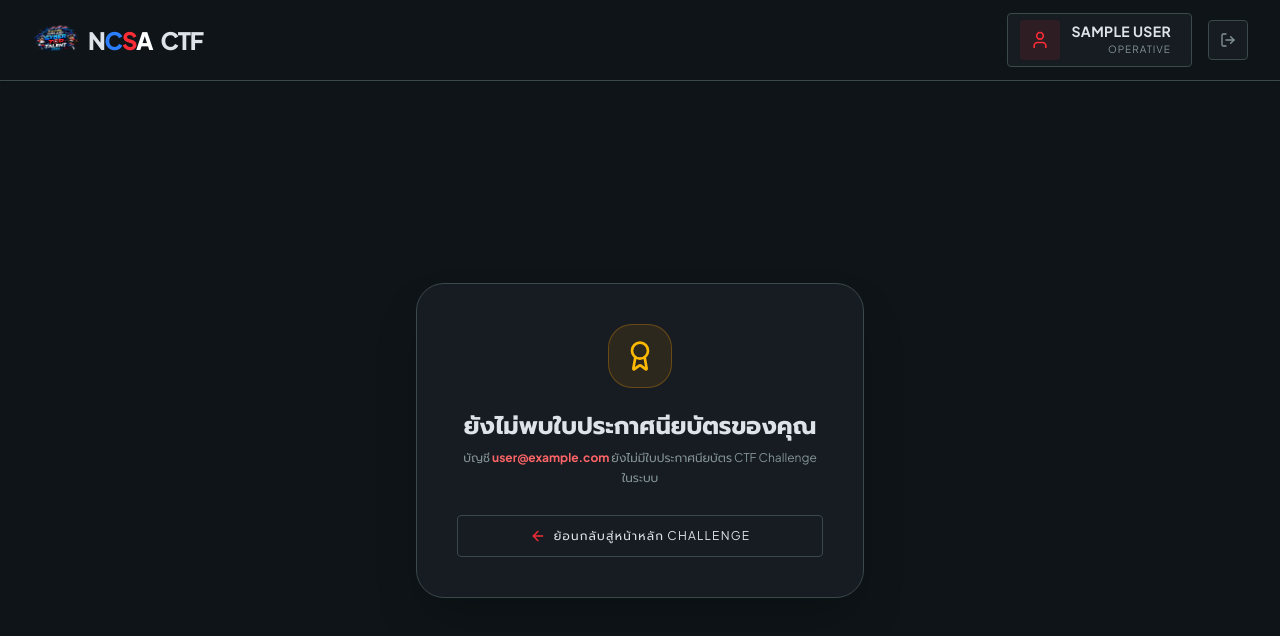
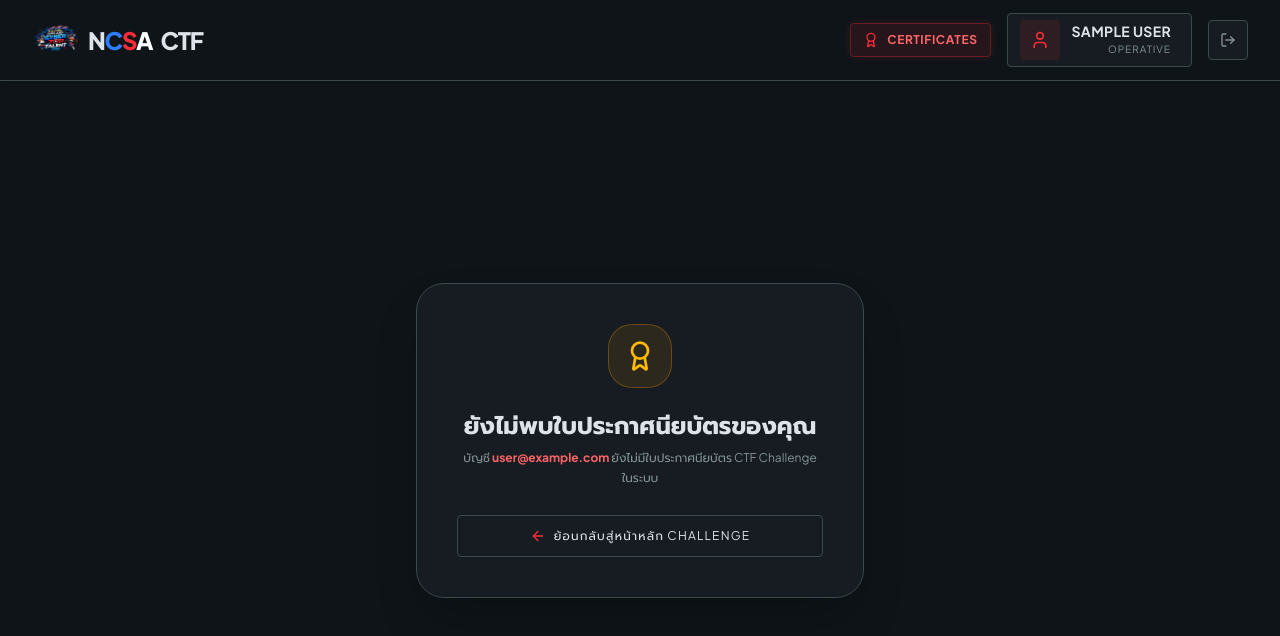
Before and after one commit to Ruvzaz/prime-platform, a Next.js app: page /certification/challenge in a window 1280 px wide. Shown: the top 636 px of the page. Built offline with nearby package versions, Linux system fonts and the light colour scheme; no server answers; the database is empty; sample sign-in values are in the browser's storage.

Commit message:
Add direct Certificates button to ChallengeNavbar and refine dropdown menu items

```diff
--- a/src/components/layout/ChallengeNavbar.tsx
+++ b/src/components/layout/ChallengeNavbar.tsx
@@ -79,6 +79,14 @@ export async function ChallengeNavbar() {
 
         {session?.user ? (
           <div className="flex items-center gap-2 sm:gap-4">
+            <Link
+              href="/certification/challenge"
+              className="flex items-center gap-2 px-3 py-2 rounded bg-red-500/10 border border-red-500/30 text-red-400 hover:bg-red-500/20 hover:border-red-500/70 transition-all font-mono text-xs font-bold uppercase tracking-wider shadow-[0_0_10px_rgba(239,68,68,0.15)]"
+            >
+              <Award className="w-4 h-4 text-red-500" />
+              <span>Certificates</span>
+            </Link>
+
             <DropdownMenu>
               <DropdownMenuTrigger asChild>
                 <div className="flex items-center gap-3 px-3 py-1.5 rounded bg-[#161c21] border border-[#3b494b] cursor-pointer hover:border-red-500/50 transition-colors">
@@ -105,7 +113,7 @@ export async function ChallengeNavbar() {
                 className="w-56 bg-[#161c21] border-[#3b494b] text-[#dee3e9]"
               >
                 <DropdownMenuLabel className="font-mono text-xs text-[#849495] uppercase tracking-widest">
-                  Neural Link v2.0
+                  Neural Link
                 </DropdownMenuLabel>
                 <DropdownMenuSeparator className="bg-[#3b494b]" />
                 <DropdownMenuItem
@@ -123,7 +131,7 @@ export async function ChallengeNavbar() {
                 >
                   <Link href="/challenge/profile">
                     <UserCog className="w-4 h-4 mr-2" />
-                    <span>My Profile v2</span>
+                    <span>My Profile</span>
                   </Link>
                 </DropdownMenuItem>
                 <DropdownMenuItem
@@ -132,7 +140,7 @@ export async function ChallengeNavbar() {
                 >
                   <Link href="/certification/challenge">
                     <Award className="w-4 h-4 mr-2" />
-                    <span>MY CERTIFICATES (PROD)</span>
+                    <span>My Certificates</span>
                   </Link>
                 </DropdownMenuItem>
               </DropdownMenuContent>
```
